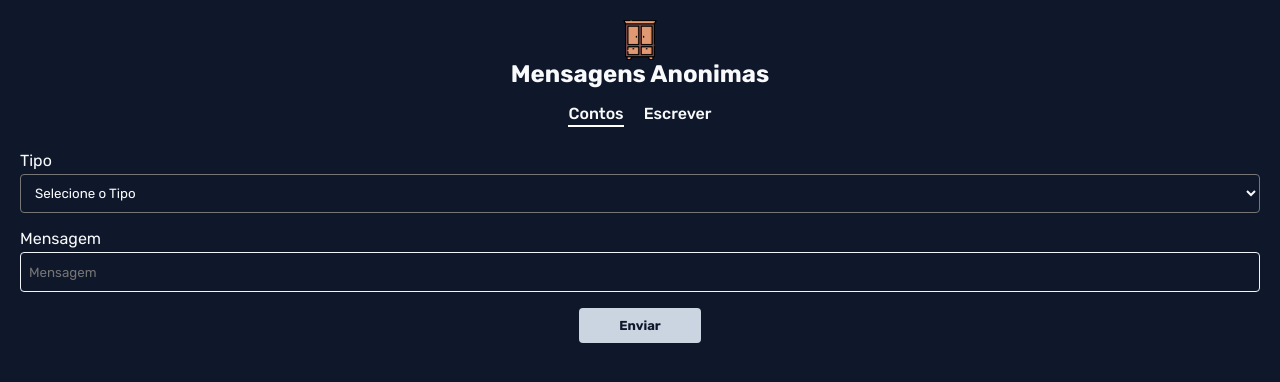
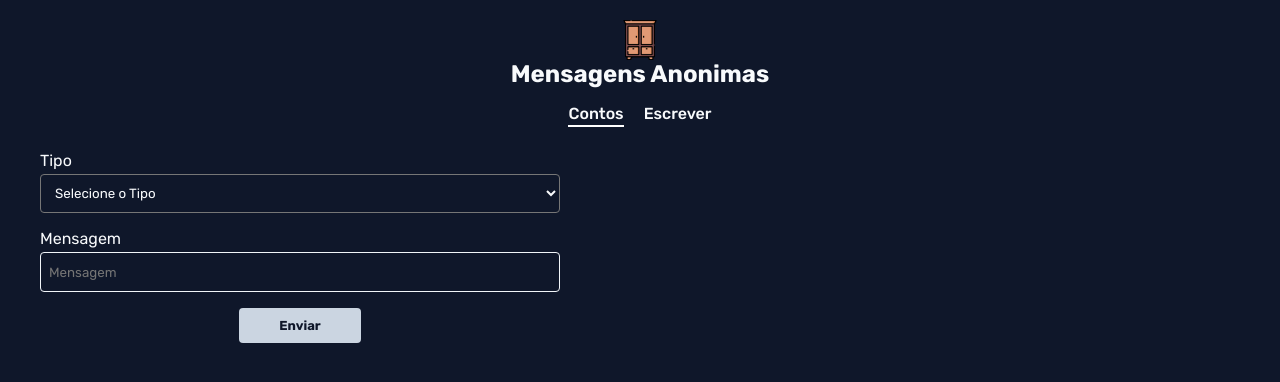
Before and after one commit to MateusAugustoo/Boca-de-veia, a React (Vite) app: page /write in a window 1280 px wide. Shown: the top 382 px of the page. Built offline with nearby package versions, Linux system fonts and the light colour scheme; no server answers.

Commit message:
alter page write function date

```diff
--- a/src/pages/write/write.module.css
+++ b/src/pages/write/write.module.css
@@ -5,6 +5,14 @@
   align-items: center;
 
   padding: 0 2rem;
+
+  width: 100%;
+}
+@media screen and (min-width: 1024px) {
+  .form__container {
+    padding: 0 4rem;
+    width: 60rem;
+  }
 }
 
 .from__group {
@@ -24,6 +32,7 @@ select {
 
 option {
  background: var(--slate-900);
+ text-transform: capitalize;
 
  padding: .4rem 0;
 }
--- a/src/pages/write/write.tsx
+++ b/src/pages/write/write.tsx
@@ -9,8 +9,11 @@ export const Write = () => {
 
   const onSubmit = async (data: any) => {
     try {
+      const categoryLoweCase = data.category.toLowerCase()
+
       await addDoc(collection(db, 'contos'), {
         ...data,
+        category: categoryLoweCase,
         time: new Date()
       })
       reset()
@@ -27,10 +30,9 @@ export const Write = () => {
         <label htmlFor="category">Tipo</label>
         <select {...register('category')} name="category" id='category'>
           <option value="null" defaultValue={'select'}>Selecione o Tipo</option>
-          <option value="Mensagem">Mensagem</option>
-          <option value="Denuncia">Denuncia</option>
-          <option value="Sugestão">Sugestão</option>
-          <option value="Fofoca">Fofoca</option>
+          <option value="Mensagem">mensagem</option>
+          <option value="Denuncia">denuncia</option>
+          <option value="Fofoca">fofoca</option>
         </select>
       </div>
 
```
